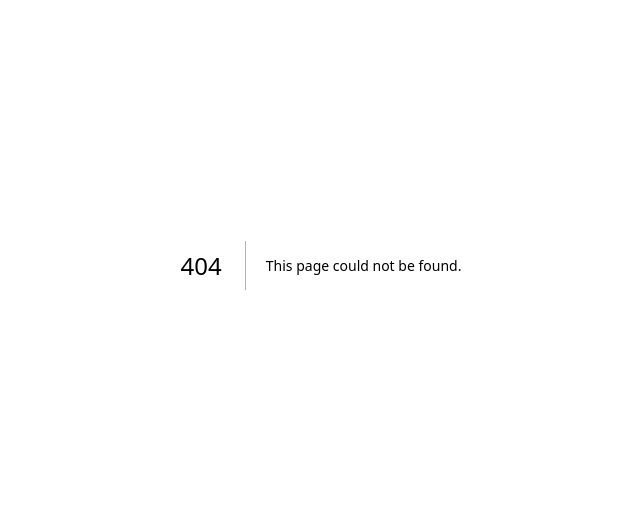
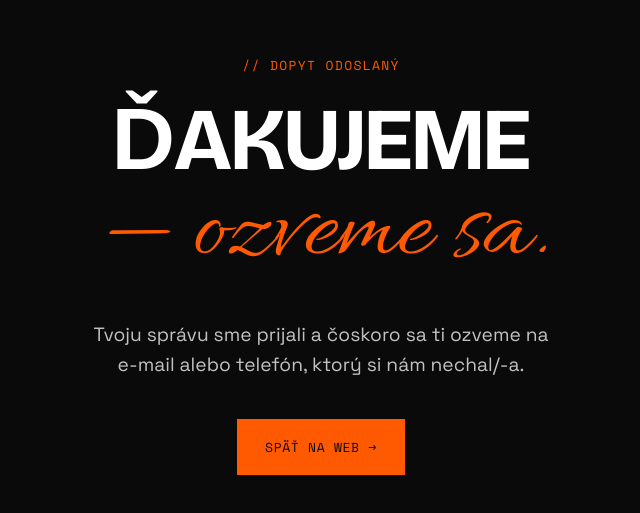
Before and after one commit to habanekdavid-arch/DNABS-, a Next.js app: page /dakujeme in a window 1280 px wide. Before the commit this address had no page. Shown: the part 135-648 px from the top of the page, without its empty margins (319-959 px from the left). Built offline with nearby package versions, Linux system fonts and the light colour scheme.

Commit message:
Add thank-you page with Google Ads conversion tracking
The contact form now redirects to /dakujeme on success instead of
showing an inline message, so the conversion event snippet fires on
page load as a real confirmation page.

Co-Authored-By: Claude Sonnet 5 <noreply@anthropic.com>

```diff
--- /dev/null
+++ b/src/app/dakujeme/page.module.css
@@ -0,0 +1,67 @@
+.section{
+  min-height:100vh;
+  display:flex;
+  flex-direction:column;
+  align-items:center;
+  justify-content:center;
+  text-align:center;
+  background:#0a0a0a;
+  color:#fff;
+  padding:clamp(32px,6vw,64px);
+}
+
+.kicker{
+  font-family:var(--mono);
+  font-size:13px;
+  letter-spacing:.1em;
+  text-transform:uppercase;
+  color:var(--accent);
+  margin-bottom:clamp(18px,3vh,32px);
+}
+
+.h1{
+  margin:0;
+  font-family:var(--disp);
+  font-weight:700;
+  font-size:clamp(40px,7vw,88px);
+  line-height:.95;
+  letter-spacing:-.01em;
+  text-transform:uppercase;
+  max-width:16ch;
+}
+
+.script{
+  display:block;
+  font-family:var(--script);
+  font-weight:400;
+  text-transform:none;
+  color:var(--accent);
+  font-size:1.2em;
+  line-height:1;
+}
+
+.body{
+  font-size:clamp(16px,1.5vw,20px);
+  line-height:1.55;
+  max-width:480px;
+  margin:clamp(24px,4vh,36px) 0 0;
+  opacity:.75;
+}
+
+.cta{
+  margin-top:clamp(32px,5vh,48px);
+  font-family:var(--mono);
+  font-size:13px;
+  text-transform:uppercase;
+  letter-spacing:.05em;
+  text-decoration:none;
+  color:#0a0a0a;
+  background:var(--accent);
+  border:2px solid var(--accent);
+  padding:16px 26px;
+  transition:.2s;
+}
+.cta:hover{
+  background:transparent;
+  color:#fff;
+}
--- /dev/null
+++ b/src/app/dakujeme/page.tsx
@@ -0,0 +1,41 @@
+import type { Metadata } from "next";
+import Link from "next/link";
+import styles from "./page.module.css";
+
+export const metadata: Metadata = {
+  title: "Ďakujeme — DNABS",
+};
+
+export default function DakujemePage() {
+  return (
+    <>
+      <head>
+        {/* Event snippet for Zobrazenie stránky conversion page */}
+        <script
+          dangerouslySetInnerHTML={{
+            __html: `
+              gtag('event', 'conversion', {
+                  'send_to': 'AW-18360461587/Ctr6CJKaj9kcEJPS-bJE',
+                  'value': 1.0,
+                  'currency': 'EUR'
+              });
+            `,
+          }}
+        />
+      </head>
+      <section className={styles.section}>
+        <div className={styles.kicker}>// Dopyt odoslaný</div>
+        <h1 className={styles.h1}>
+          Ďakujeme
+          <span className={styles.script}>— ozveme sa.</span>
+        </h1>
+        <p className={styles.body}>
+          Tvoju správu sme prijali a čoskoro sa ti ozveme na e-mail alebo telefón, ktorý si nám nechal/-a.
+        </p>
+        <Link href="/" className={styles.cta}>
+          Späť na web →
+        </Link>
+      </section>
+    </>
+  );
+}
--- a/src/components/Contact.module.css
+++ b/src/components/Contact.module.css
@@ -107,12 +107,6 @@ textarea.field{
 .submit:hover{
   background:#fff;
 }
-.submit.success{
-  background:var(--green);
-}
-.submit.success:hover{
-  background:var(--green);
-}
 .submit:disabled{
   opacity:.6;
   cursor:not-allowed;
--- a/src/lib/i18n.tsx
+++ b/src/lib/i18n.tsx
@@ -61,7 +61,6 @@ const dict = {
   contact_h2: { sk: "do toho.", en: "do it." },
   contact_submit: { sk: "Odoslať dopyt →", en: "Send inquiry →" },
   contact_sending: { sk: "Odosielam…", en: "Sending…" },
-  contact_success: { sk: "✓ Ďakujeme — ozveme sa", en: "✓ Thank you — we’ll be in touch" },
   contact_error: {
     sk: "Niečo sa pokazilo, skús to prosím znova alebo napíš priamo na e-mail.",
     en: "Something went wrong, please try again or email us directly.",
```
Also changed, not shown: src/components/Contact.tsx (+6 -12 lines).
